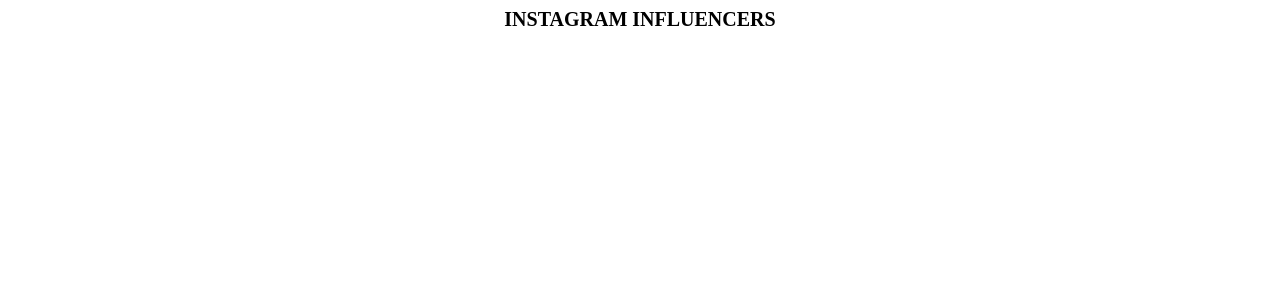
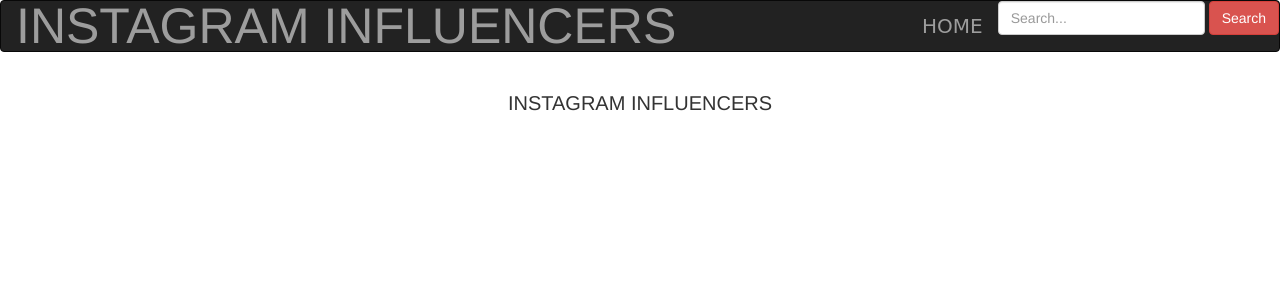
Before and after one commit to Chebichii-Lab/Instagram-Influencers, a Django app: page / in a window 1280 px wide. Shown: the top 300 px of the page. Run offline with Django 3.2, Linux system fonts and the light colour scheme; the visitor is signed in with stand-in values (Sample User, id 1); some libraries are stand-ins or nearby versions.

Commit message:
extend base.html

```diff
--- a/gram/templates/base.html
+++ b/gram/templates/base.html
@@ -7,7 +7,7 @@
     <meta charset="utf-8">
 
     {% if title %}
-    <title> INSTRAGRAM INFLUENCERS {{title}}</title>
+    <title> INSTRAGRAM INFLUENCERS - {{title}}</title>
     {% else %}
     <title> INSTAGRAM INFLUENCERS </title>
     {% endif %}
@@ -20,14 +20,14 @@
 </head>
 
 <body>
-    <!-- navbar -->
+
     {% include "navbar.html" %}
     {% block content %}
 
     {%endblock%}
-    <!-- bootstrap_css -->
+
     {% block scripts %}
-   <script src="https://ajax.googleapis.com/ajax/libs/jquery/3.2.1/jquery.min.js"></script>
+    <script src="https://ajax.googleapis.com/ajax/libs/jquery/3.2.1/jquery.min.js"></script>
     {% bootstrap_javascript %}
     {% endblock %}
 </body>
--- a/gram/templates/home.html
+++ b/gram/templates/home.html
@@ -1,3 +1,5 @@
+{% extends 'base.html' %}
+{% block content %}
 <div class="container">
     <div id="prog">
         <h1
@@ -6,3 +8,4 @@
     <div id="opennote">
         <p id="opennote"></p>
     </div>
+{% endblock %}
--- a/gram/templates/navbar.html
+++ b/gram/templates/navbar.html
@@ -7,27 +7,17 @@
           <span class="icon-bar"></span>
           <span class="icon-bar"></span>
         </button>
-            <a class="navbar-brand" href="/" style="font-size: 40px;"> INSTAGRAM INFLUENCERS </a>
+        <a class="navbar-brand" href="/" style="font-size: 50px;"> INSTAGRAM INFLUENCERS</a>
       </div>
       <div class="navbar-collapse collapse">
-            <ul class="nav navbar-nav">
-                <li><a href="/" style="font-size: 20px;">HOME</a></li>
-            </ul>
-
-            <ul class="nav navbar-nav navbar-right">
-                {% if current_user.is_authenticated %}
-                <li class="nav-item">
-                    <a class="nav-link" href="/">{{current_user.username.capitalize()}}</a>
-                </li>
-                <li><a href="{{url_for('auth.logout')}}" style="font-size:20px;">Sign out</a></li>
-                {% else %}
-                <li><a href="{{url_for('auth.login')}}" style="font-size:20px;">Sign in</a></li>
-                {%endif%}
+        <ul class="nav navbar-nav nav navbar-nav navbar-right">
+          <li><a href="/" style="font-size: 20px; font-family: 'Dancing Script', cursive;">HOME</a></li>
           <form class="form-inline my-2 my-md-0 nav navbar-nav navbar-right" action="/search" role="search">
-                    <input class="form-control mr-sm-2" type="search" placeholder="Search Category" name="imagesearch"
+            <input class="form-control mr-sm-2" type="search" placeholder="Search..." name="imagesearch"
               aria-label="Search">
             <button class="btn btn-danger btn-md my-2 my-sm-0" type="submit">Search</button>
         </ul>
+
       </div>
 
     </div>
```
Lines whose indentation alone changed are shown as unchanged.
